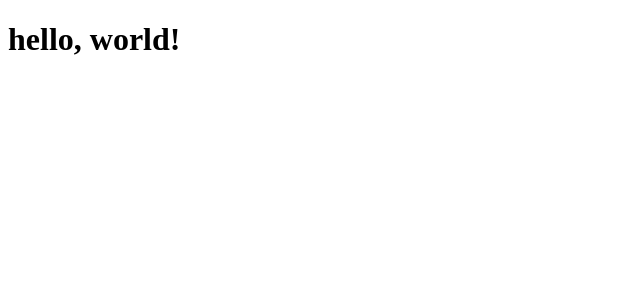
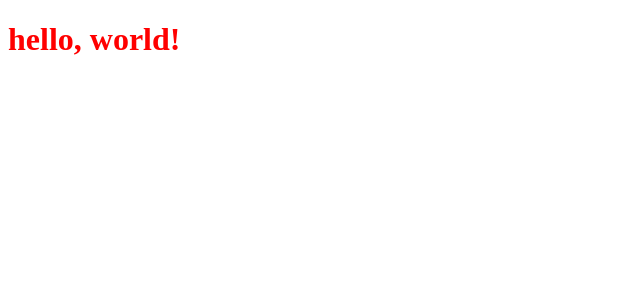
Before and after one commit to ThiagoFragata/Chapter3-Ig-news, a Next.js app: page / in a window 1280 px wide. Shown: the top 300 px of the page, without its empty margins (0-640 px from the left). Built offline with nearby package versions, Linux system fonts and the light colour scheme.

Commit message:
adicionando sass no projeto

```diff
--- a/package.json
+++ b/package.json
@@ -11,7 +11,8 @@
   "dependencies": {
     "next": "11.0.1",
     "react": "17.0.2",
-    "react-dom": "17.0.2"
+    "react-dom": "17.0.2",
+    "sass": "^1.37.0"
   },
   "devDependencies": {
     "@types/node": "^16.4.10",
--- a/src/pages/index.tsx
+++ b/src/pages/index.tsx
@@ -1,5 +1,5 @@
+import styles from "../styles/home.module.scss";
+
 export default function Home() {
-  return (
-   <h1>hello, world!</h1>
-  )
+  return <h1 className={styles.title}>hello, world!</h1>;
 }
--- /dev/null
+++ b/src/styles/home.module.scss
@@ -0,0 +1,3 @@
+.title {
+    color: red;
+}
```
Also changed, not shown: 1 other file (tests, documents, lock files or other folders).
